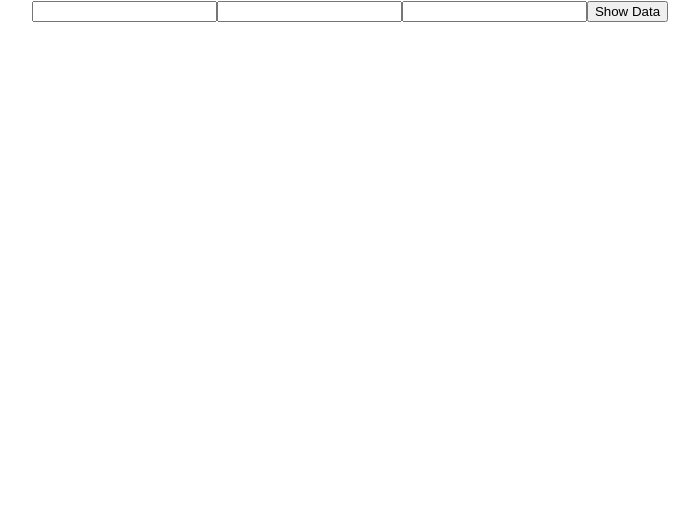
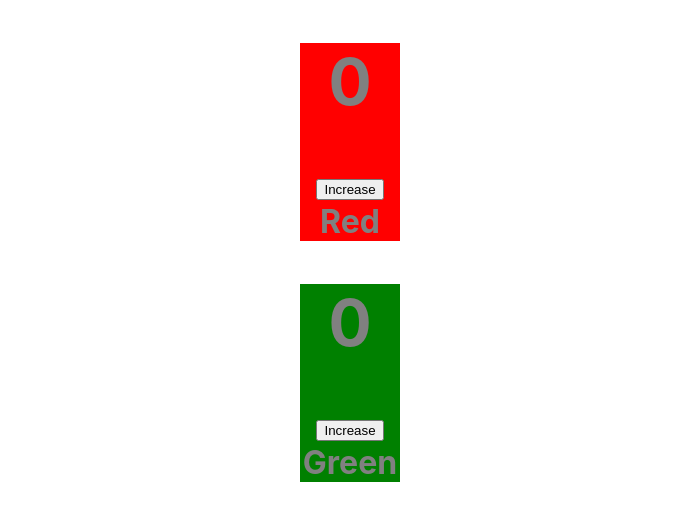
Before and after one commit to codeBurner0/React-JS-Complete, a React (Create React App) app: page / in a window 1280 px wide. Shown: the top 520 px of the page, without its empty margins (290-989 px from the left). Built offline with nearby package versions, Linux system fonts and the light colour scheme.

Commit message:
High Order Component

```diff
--- a/src/App.js
+++ b/src/App.js
@@ -23,12 +23,13 @@ import React from 'react'
 // import UseRefFun from './Components/Hooks/UseRef/UseRefFun'
 // import ForwardRef2 from './Components/Hooks/UseRef/ForwardRef/ForwardRef2'
 // import ControlledComponent from './Components/ControlledVSUncontrolledComponents/ControlledComponent'
-import UncontrolledComponents from './Components/ControlledVSUncontrolledComponents/UncontrolledComponents'
+// import UncontrolledComponents from './Components/ControlledVSUncontrolledComponents/UncontrolledComponents'
+import UseOfHOF from './Components/HighOrderComponent/UseOfHOF'
 
 function App() {
   return (
     <div>
-      < UncontrolledComponents/>
+      <UseOfHOF/>
     </div>
   )
 }
--- a/src/Components/HighOrderComponent/Hoc.js
+++ b/src/Components/HighOrderComponent/Hoc.js
@@ -1,5 +1,5 @@
 import React from 'react'
-import CounterFunction from '../CounterFunction'
+
 function HocRED(props) {
   return (
     <h1 style={{backgroundColor:'red',color:'gray',width:'100px'}}><props.CounterFunction/>Red</h1>
@@ -10,4 +10,4 @@ function HocGREEN(props) {
     <h1 style={{backgroundColor:'green',color:'gray',width:'100px'}}><props.CounterFunction/>Green</h1>
   )
 }
-export default Hoc;
+export {HocRED,HocGREEN};
--- /dev/null
+++ b/src/Components/HighOrderComponent/UseOfHOF.js
@@ -0,0 +1,13 @@
+import React from 'react'
+import {HocRED,HocGREEN} from './Hoc'
+import CounterFunction from '../CounterFunction'
+
+function UseOfHOF() {
+  return (
+    <div>
+      <HocRED CounterFunction={CounterFunction} />
+      <HocGREEN CounterFunction={CounterFunction} />
+    </div>
+  )
+}
+export default UseOfHOF
```
